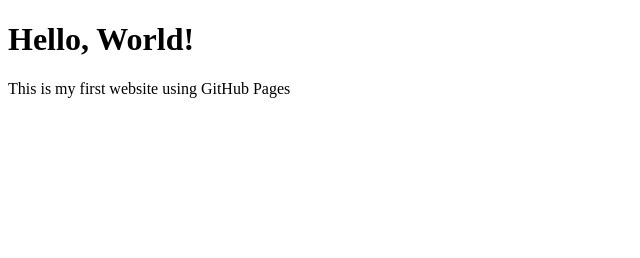
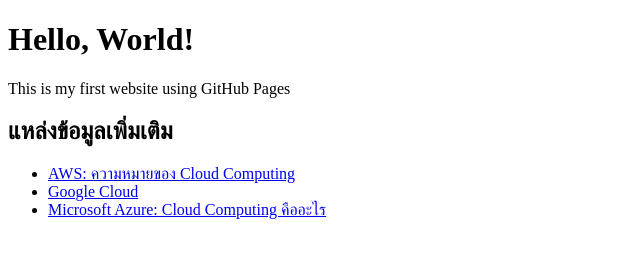
Before and after one commit to p-watcharee/cloud_paas, a plain HTML site: page index.html in a window 1280 px wide. Shown: the whole page, without its empty margins (0-640 px from the left). Drawn offline with Linux system fonts and the light colour scheme.

Commit message:
Update index.html

```diff
--- a/index.html
+++ b/index.html
@@ -8,5 +8,11 @@
 <body>
     <h1>Hello, World!</h1>
     <p>This is my first website using GitHub Pages</p>
+    <h2>แหล่งข้อมูลเพิ่มเติม</h2>
+        <ul>
+            <li><a href="https://aws.amazon.com/th/what-is-cloud-computing/" target="_blank">AWS: ความหมายของ Cloud Computing</a></li>
+            <li><a href="https://cloud.google.com/" target="_blank">Google Cloud</a></li>
+            <li><a href="https://azure.microsoft.com/th-th/overview/what-is-cloud-computing/" target="_blank">Microsoft Azure: Cloud Computing คืออะไร</a></li>
+        </ul>
 </body>
 </html>
```
